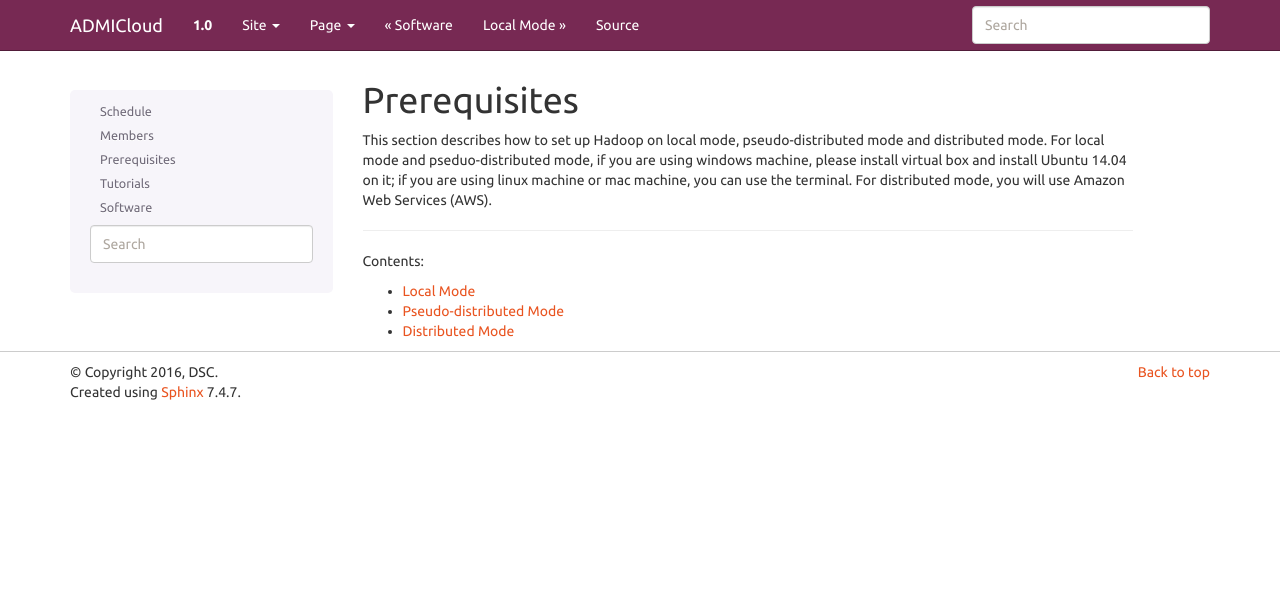
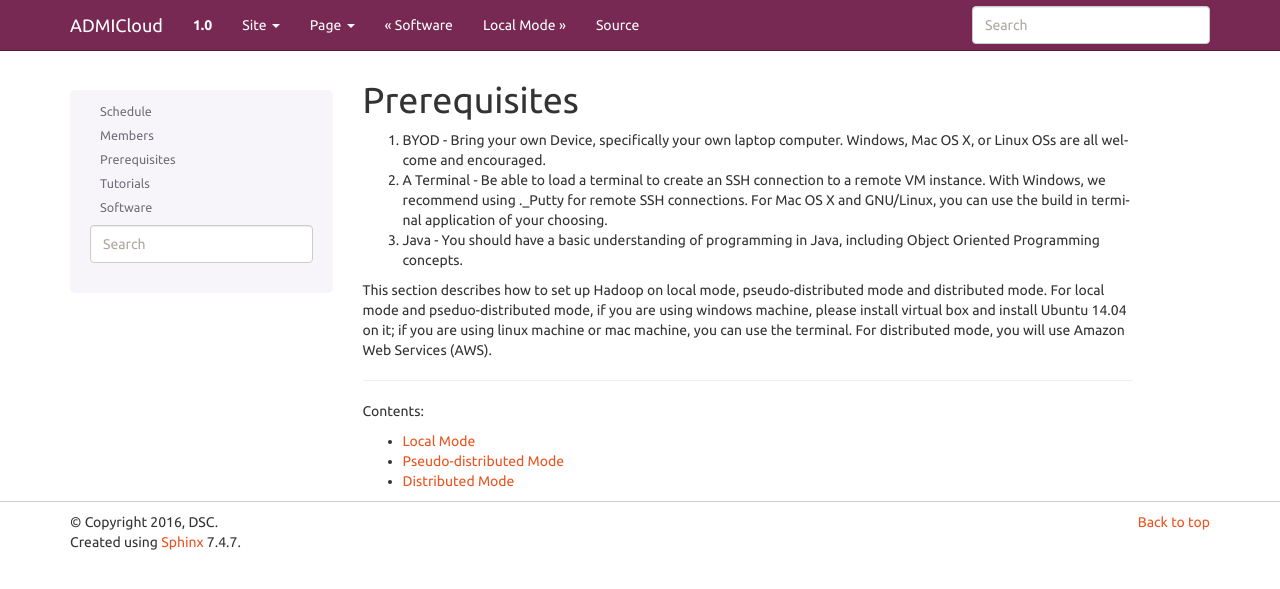
Before and after one commit to wigginst/www-1, a Sphinx documentation site: the page built from docs/source/prerequisites.rst, in a window 1280 px wide. Shown: the top 589 px of the page. Built offline with Sphinx 7.4.7, drawn with Linux system fonts in a browser that asks for light colours.

Commit message:
Writing prerequs

```diff
--- a/docs/source/prerequisites.rst
+++ b/docs/source/prerequisites.rst
@@ -1,5 +1,16 @@
 Prerequisites
 =============
+
+1)  BYOD - Bring your own Device, specifically your own laptop computer. Windows, Mac OS X, or Linux OSs are all welcome and encouraged.
+
+2)  A Terminal - Be able to load a terminal to create an SSH connection to a remote VM instance. With Windows, we recommend using ._Putty for remote SSH connections. For Mac OS X and GNU/Linux, you can use the build in terminal application of your choosing.
+
+3) Java - You should have a basic understanding of programming in Java, including Object Oriented Programming concepts.
+
+
+
+
+
 This section describes how to set up Hadoop on local mode, pseudo-distributed mode and distributed mode. For local mode and pseduo-distributed mode, if you are using windows machine, please install virtual box and install Ubuntu 14.04 on it; if you are using linux machine or mac machine, you can use the terminal. For distributed mode, you will use Amazon Web Services (AWS).
 
 ----------------------------------------------------------------------
```
